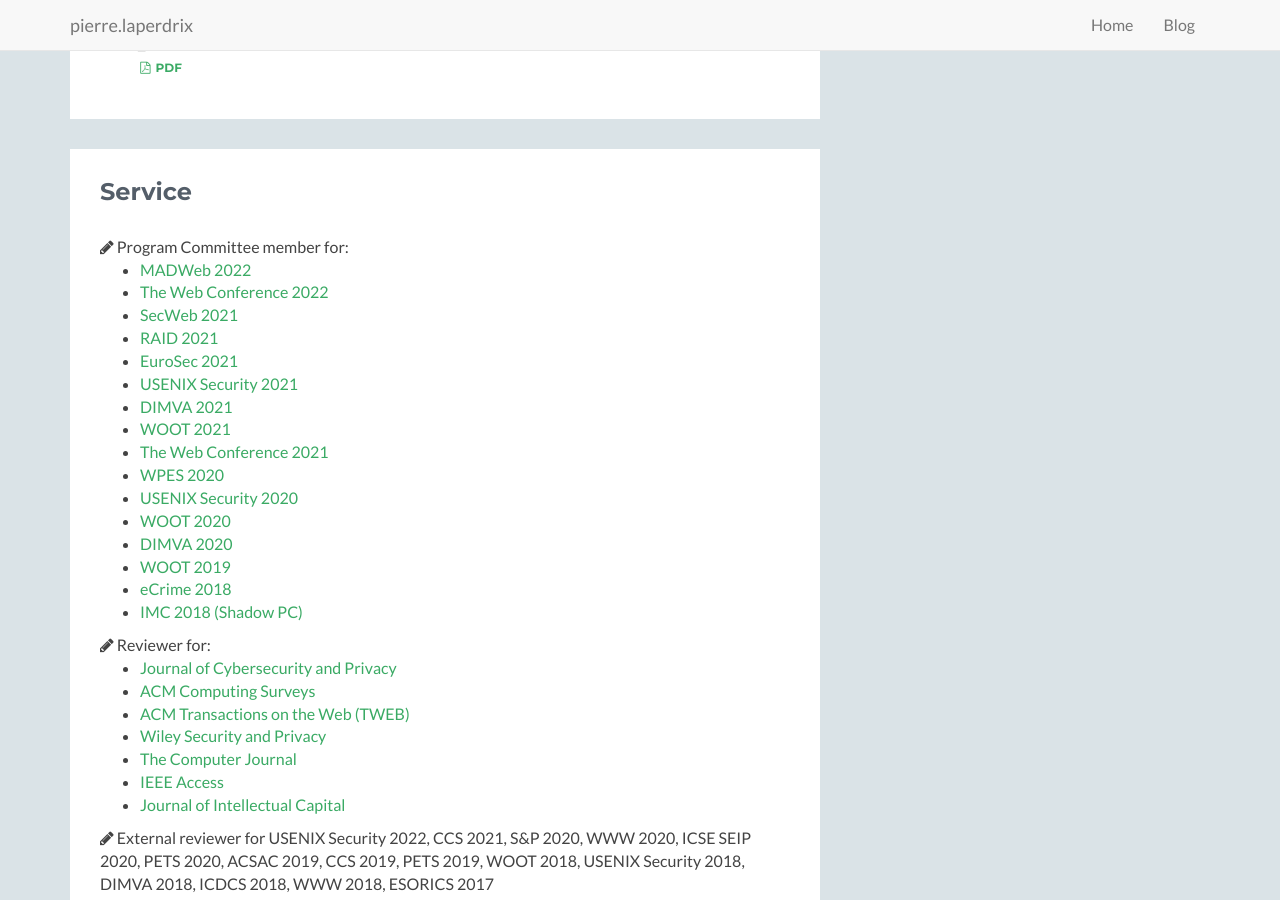
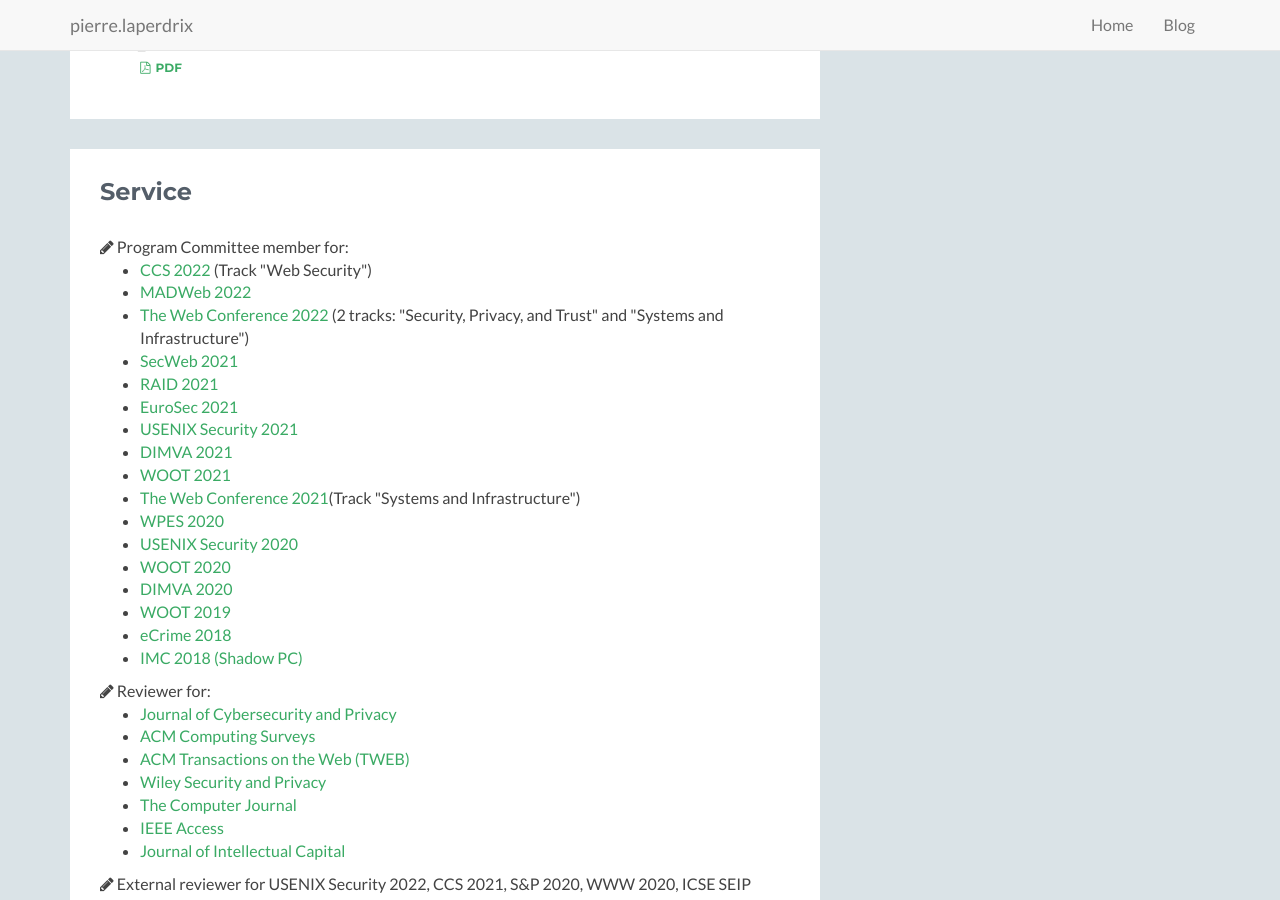
Before and after one commit to plaperdr/plaperdr.github.io, a Jekyll site: the page built from index.html, in a window 1280 px wide and 900 px high, scrolled down 4295 px. Built offline with Jekyll 4.4.1, drawn with Linux system fonts in a browser that asks for light colours.

Commit message:
Updating site

```diff
--- a/index.html
+++ b/index.html
@@ -298,15 +298,16 @@
                     <div class="content">
                         <i class="fa fa-pencil"></i> Program Committee member for:
                         <ul>
+                            <li><a href="https://www.sigsac.org/ccs/CCS2022/" target="_blank">CCS 2022</a> (Track "Web Security")</li>
                             <li><a href="https://madweb.work/" target="_blank">MADWeb 2022</a></li>
-                            <li><a href="https://www2022.thewebconf.org/" target="_blank">The Web Conference 2022</a></li>
+                            <li><a href="https://www2022.thewebconf.org/" target="_blank">The Web Conference 2022</a> (2 tracks: "Security, Privacy, and Trust" and "Systems and Infrastructure")</li>
                             <li><a href="https://secweb.work/" target="_blank">SecWeb 2021</a></li>
                             <li><a href="https://raid2021.org/" target="_blank">RAID 2021</a></li>
                             <li><a href="https://www.concordia-h2020.eu/eurosec-2021/" target="_blank">EuroSec 2021</a></li>
                             <li><a href="https://www.usenix.org/conference/usenixsecurity21" target="_blank">USENIX Security 2021</a></li>
                             <li><a href="http://dimva2021.campus.ciencias.ulisboa.pt/" target="_blank">DIMVA 2021</a></li>
                             <li><a href="https://www.ieee-security.org/TC/SP2021/SPW2021/WOOT21/" target="_blank">WOOT 2021</a></li>
-                            <li><a href="http://www2021.thewebconf.org/" target="_blank">The Web Conference 2021</a></li>
+                            <li><a href="http://www2021.thewebconf.org/" target="_blank">The Web Conference 2021</a>(Track "Systems and Infrastructure")</li>
                             <li><a href="https://wpes.tech/2020/" target="_blank">WPES 2020</a></li>
                             <li><a href="https://www.usenix.org/conference/usenixsecurity20" target="_blank">USENIX Security 2020</a></li>
                             <li><a href="https://www.usenix.org/conference/woot20/call-for-papers" target="_blank">WOOT 2020</a></li>
```
